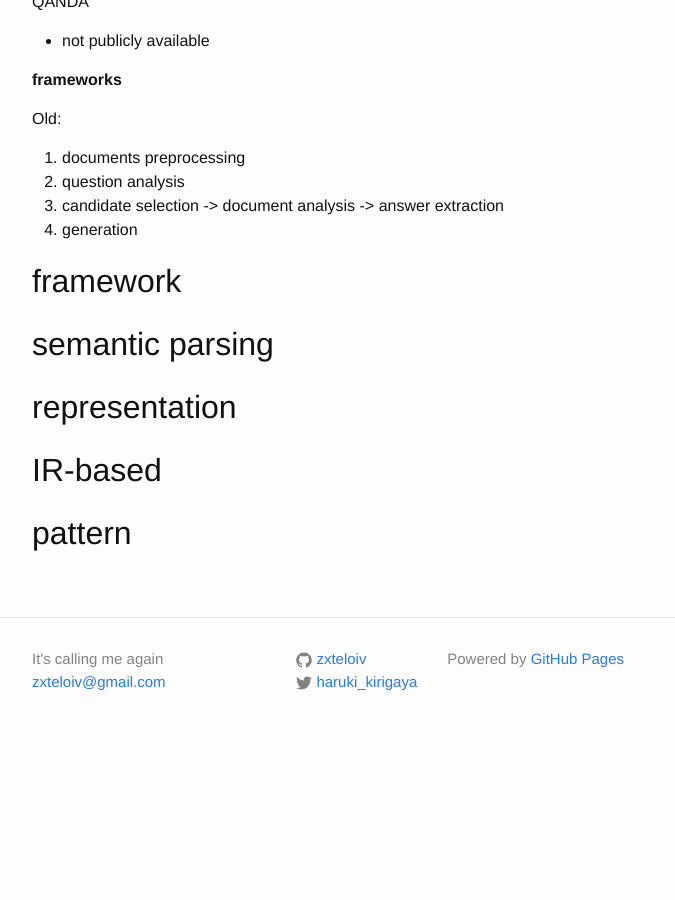
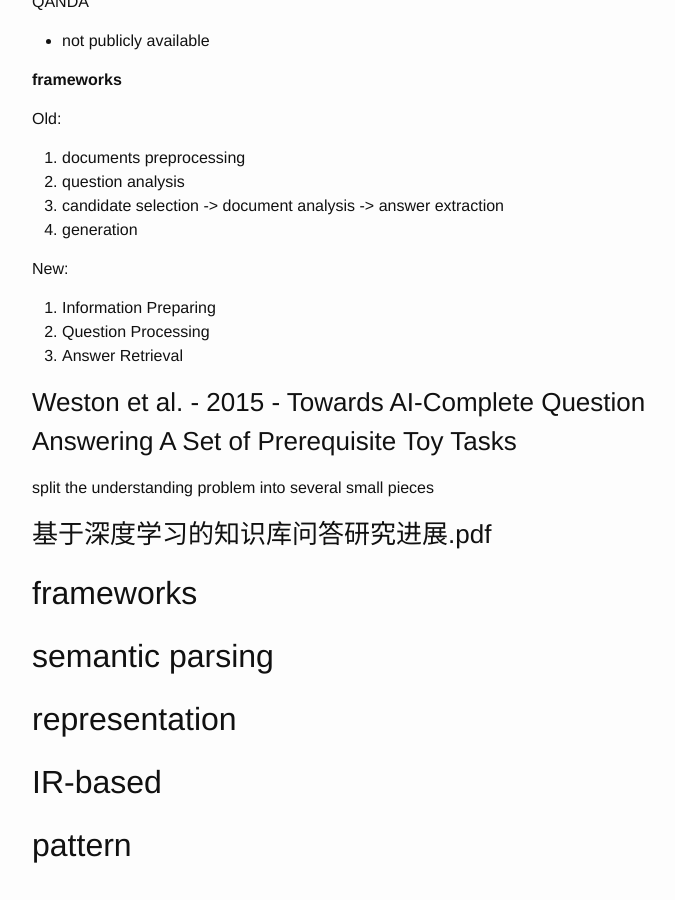
Before and after one commit to zxteloiv/zxteloiv.github.io, a Jekyll site: the page built from wiki/nlp/Survey_Question_Answering_Papers/index.md, in a window 1280 px wide and 900 px high, scrolled down 5322 px. Shown: the whole window, without its empty margins (238-913 px from the left). Built offline with Jekyll 4.4.1, drawn with Linux system fonts in a browser that asks for light colours; before the commit the page ends 6075 px from its top, so only the background shows below that.

```diff
--- a/wiki/nlp/Survey_Question_Answering_Papers/index.md
+++ b/wiki/nlp/Survey_Question_Answering_Papers/index.md
@@ -33,7 +33,7 @@ math_support: mathjax
 
 提问处理 -> 答案类型 -> 答案抽取 <- 检索
 
-抽取 -> 答案
+抽取 \-> 答案
 
 **NLP technique**
 
@@ -128,11 +128,11 @@ learn textual patterns from web
 
 **framework**
 
-QA example -> transform -> recognize <- question templates
+QA example \-> transform \-> recognize <\- question templates
 
-recognize -> learning <- search engine
+recognize \-> learning <\- search engine
 
-learning -> textual patterns -> answering <- recognize (with question)
+learning \-> textual patterns \-> answering <\- recognize (with question)
 
 ### Jurczyk and Choi - 2016 - Multi-Field Structural Decomposition for Question Answering
 
@@ -147,8 +147,8 @@ learning -> textual patterns -> answering <- recognize (with question)
 
 **framework**
 
-documents -> nlp tools -> field extractor -> index
-questions, docs -> nlp -> field extractor -> answer ranker <- query indexes
+documents \-> nlp tools \-> field extractor \-> index
+questions, docs \-> nlp \-> field extractor \-> answer ranker <\- query indexes
 
 ### Bordes et al. - 2014 - Question answering with subgraph embeddings
 
@@ -228,12 +228,22 @@ Old:
 
 1. documents preprocessing
 2. question analysis
-3. candidate selection -> document analysis -> answer extraction
+3. candidate selection \-> document analysis \-> answer extraction
 4. generation
 
+New:
 
+1. Information Preparing
+2. Question Processing
+3. Answer Retrieval
 
-## framework
+### Weston et al. - 2015 - Towards AI-Complete Question Answering A Set of Prerequisite Toy Tasks
+
+split the understanding problem into several small pieces
+
+### 基于深度学习的知识库问答研究进展.pdf
+
+## frameworks
 
 ## semantic parsing
 
```
Also changed, not shown: wiki/nlp/Lecture_Ensemble_Approaches_to_Class_Imbalance_Learning/index.md (+4 -0 lines), wiki/pattern_recognition/Ch9_Support_Vector_Machine/index.md (added, +73 -0 lines), wiki/pattern_recognition/index.md (+2 -0 lines).
